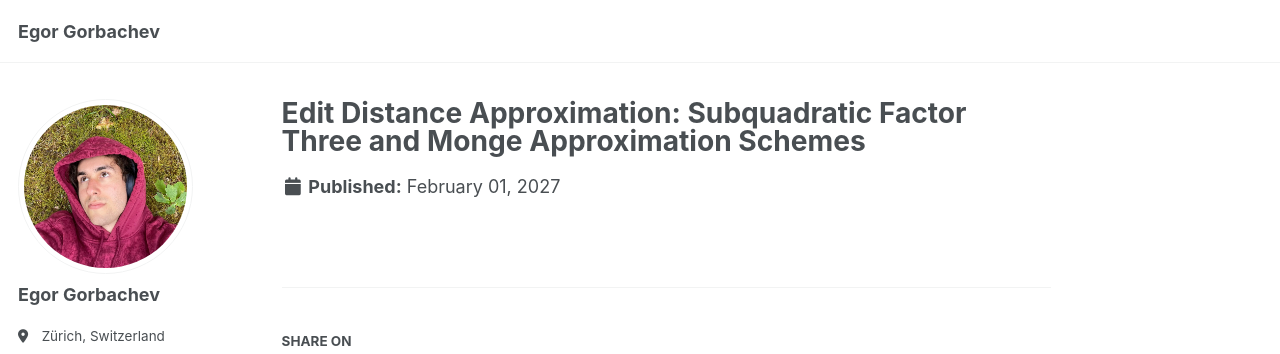
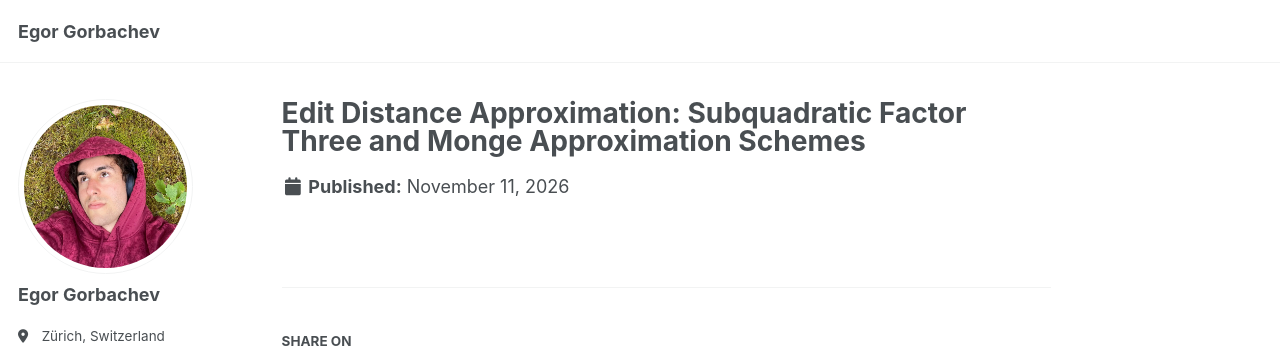
Before and after one commit to peltorator/peltorator.github.io, a Jekyll site: the page built from _publications/edit-distance-approximation.md, in a window 1280 px wide. Shown: the top 354 px of the page. Built offline with Jekyll 4.4.1, drawn with Linux system fonts in a browser that asks for light colours; some web fonts are replaced; a script that is not in the unit is left out.

Commit message:
Update edit-distance-approximation.md

```diff
--- a/_publications/edit-distance-approximation.md
+++ b/_publications/edit-distance-approximation.md
@@ -3,6 +3,6 @@ title: "Edit Distance Approximation: Subquadratic Factor Three and Monge Approxi
 authors: "Egor Gorbachev"
 collection: publications
 category: conferences
-date: 2027-02-01
+date: 2026-11-11
 arxivurl: "2610.01311"
 ---
```
